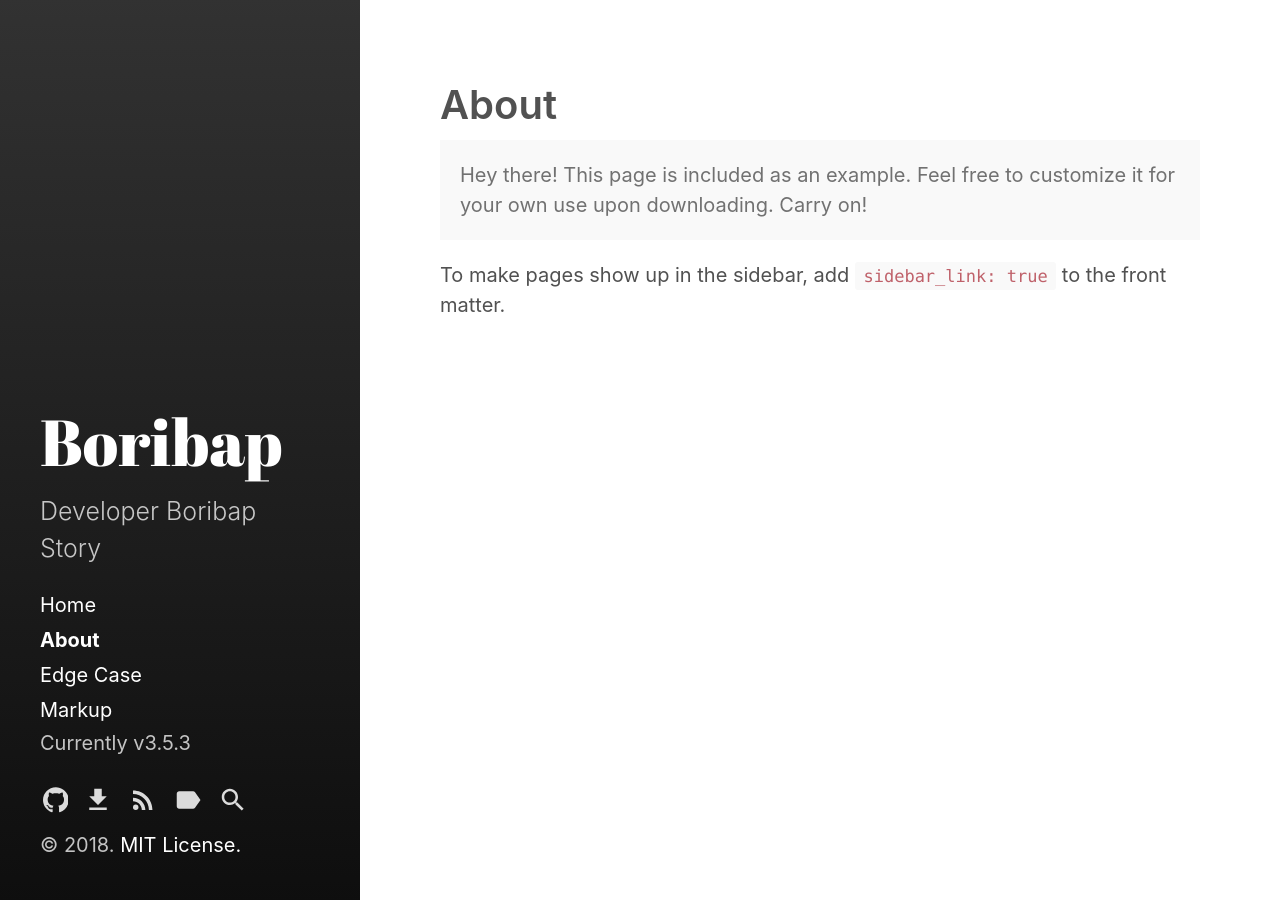
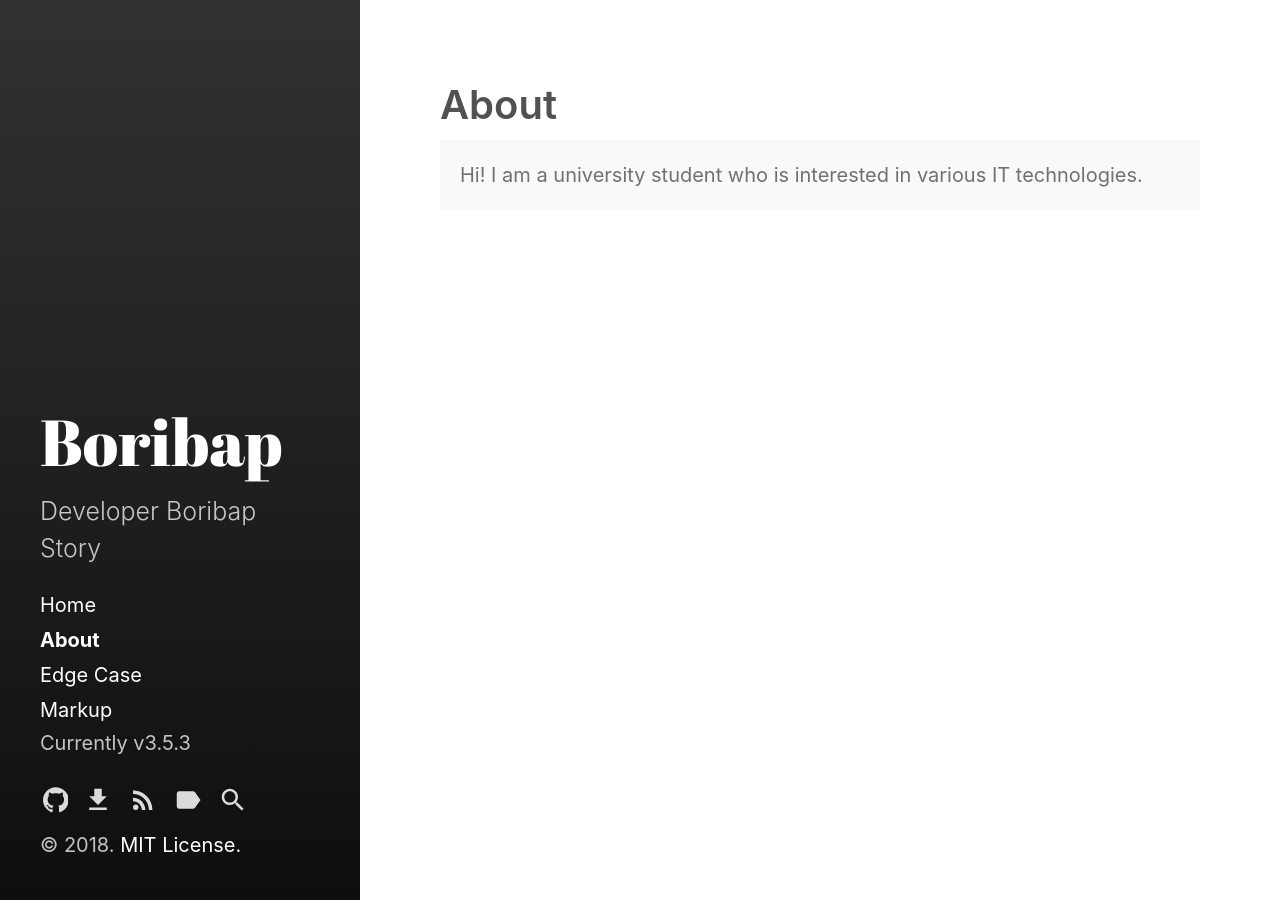
Before and after one commit to boribap/boribab.github.io, a Jekyll site: the page built from about.md, in a window 1280 px wide. Built offline with Jekyll 4.4.1, drawn with Linux system fonts in a browser that asks for light colours.

Commit message:
Update about.md

```diff
--- a/about.md
+++ b/about.md
@@ -5,9 +5,5 @@
 ---
 
 <p class="message">
-  Hey there! This page is included as an example. Feel free to customize it
-  for your own use upon downloading. Carry on!
+  Hi! I am a university student who is interested in various IT technologies.
 </p>
-
-To make pages show up in the sidebar, add `sidebar_link: true` to the front
-matter.
```
